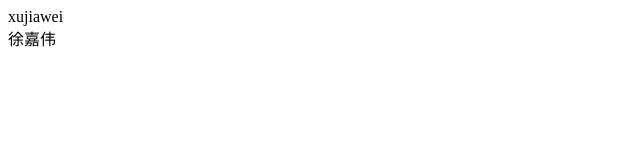
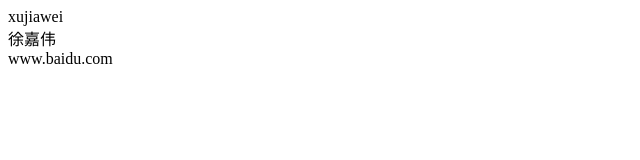
Before and after one commit to XJWsilvio/XJWsilvio.github.io, a plain HTML site: page index.html in a window 1280 px wide. Shown: the full height of the page, 0-640 px from the left. Drawn offline with Linux system fonts and the light colour scheme.

Commit message:
Update index.html

```diff
--- a/index.html
+++ b/index.html
@@ -1,4 +1,5 @@
 <html>
   <div>xujiawei</div>
 <div>徐嘉伟</div>
+  <a>www.baidu.com</a>
 </html>
```
